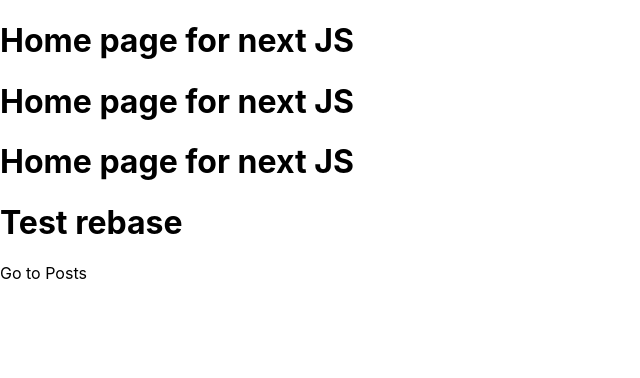
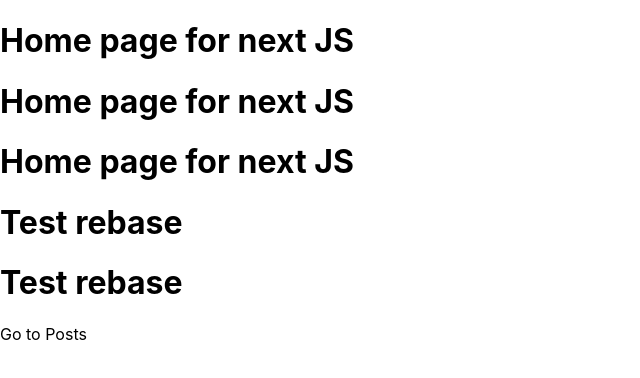
Before and after one commit to torea-patissier/NextTraining, a Next.js app: page / in a window 1280 px wide. Shown: the top 378 px of the page, without its empty margins (0-640 px from the left). Built offline with nearby package versions, Linux system fonts and the light colour scheme.

Commit message:
test rebase step1

```diff
--- a/pages/index.js
+++ b/pages/index.js
@@ -7,6 +7,7 @@
     <h1>Home page for next JS</h1>
     <h1>Home page for next JS</h1>
     <h1>Test rebase</h1>
+    <h1>Test rebase</h1>
 
     <Link href="/posts">
     <a>Go to Posts</a>
@@ -14,7 +15,3 @@
     </>
   )
 };
-
-/**
- * testMerge
- */
--- a/pages/user.js
+++ b/pages/user.js
@@ -38,6 +38,3 @@
         </>
     )
 };
-/**
- * test
- */
```
